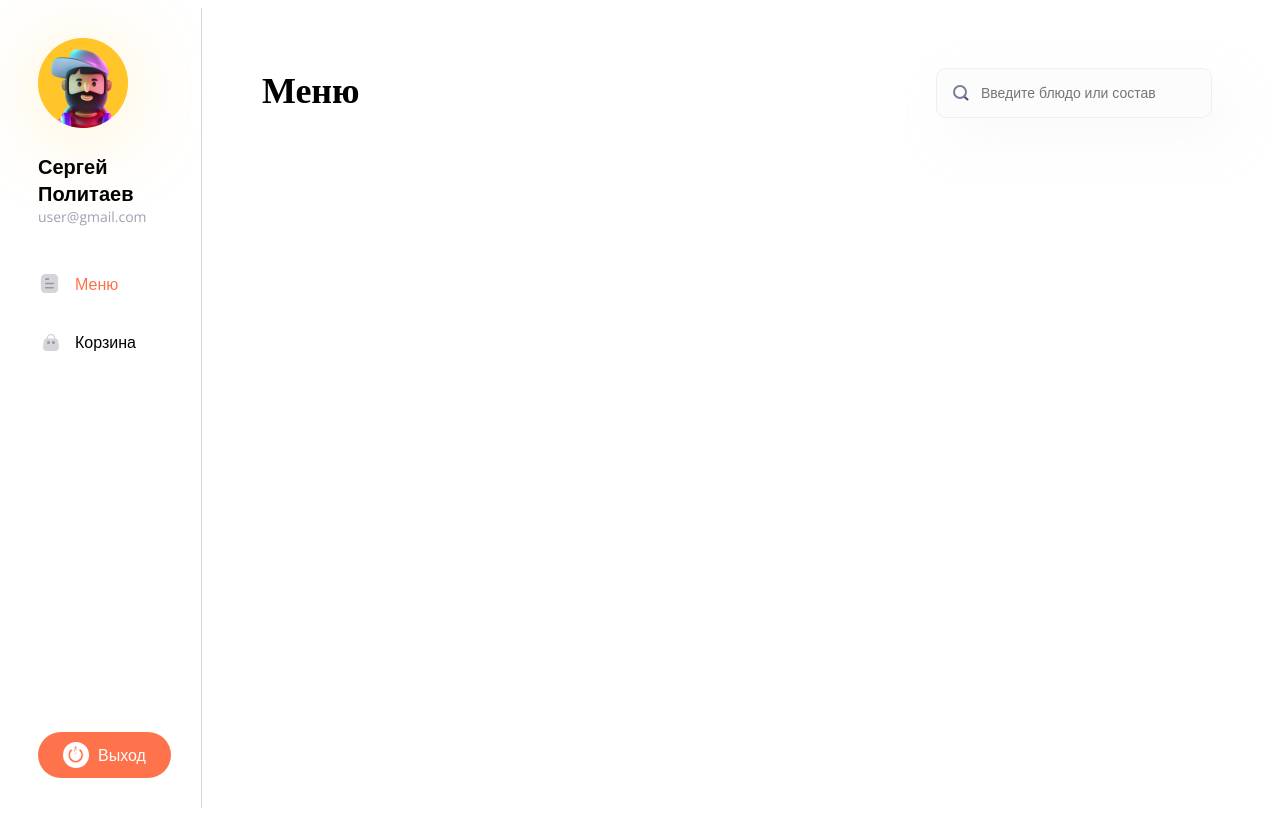
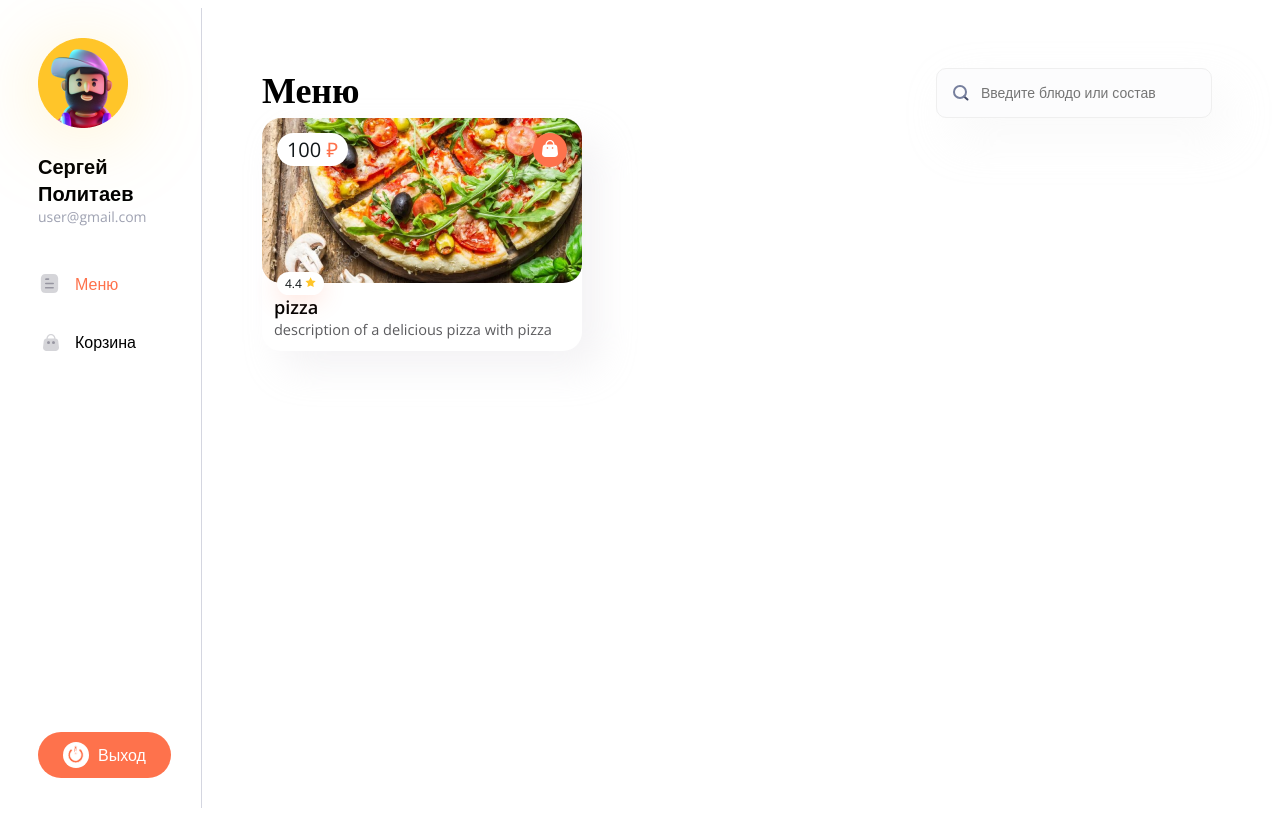
Before and after one commit to RoninSK8/typescript-pizza-2023, a React (Vite) app: page / in a window 1280 px wide. Built offline with nearby package versions, Linux system fonts and the light colour scheme.

Commit message:
Add product card component

```diff
--- a/src/Pages/Menu/Menu.tsx
+++ b/src/Pages/Menu/Menu.tsx
@@ -1,12 +1,25 @@
 import Header from '../../components/Header/Header';
+import ProductCard from '../../components/ProductCard/ProductCard';
 import Search from '../../components/Search/Search';
 import styles from './Menu.module.css';
 
 function Menu() {
 	return (
-		<div className={styles['head']}>
-			<Header>Меню</Header>
-			<Search placeholder="Введите блюдо или состав"></Search>
+		<div>
+			<div className={styles['head']}>
+				<Header>Меню</Header>
+				<Search placeholder="Введите блюдо или состав"></Search>
+			</div>
+			<div>
+				<ProductCard
+					id="123"
+					price={100}
+					rating={4.4}
+					title="pizza"
+					description="description of a delicious pizza with pizza"
+					image="/product-demo.png"
+				></ProductCard>
+			</div>
 		</div>
 	);
 }
--- /dev/null
+++ b/src/components/ProductCard/ProductCard.module.css
@@ -0,0 +1,87 @@
+.link {
+	text-decoration: none;
+}
+.card {
+	background: white;
+	border-radius: 19px;
+	box-shadow: 18.21429px 18.21429px 36.42857px 0px rgba(211, 209, 216, 0.25);
+	width: 320px;
+}
+.head {
+	position: relative;
+	min-height: 165px;
+	border-radius: 19px;
+}
+
+.price {
+	position: absolute;
+	top: 15px;
+	left: 15px;
+	background: var(--white-color);
+	padding: 3px 10px;
+	border-radius: 20px;
+
+	color: var(--ffffff, #111719);
+	font-family: Open Sans;
+	font-size: 20px;
+	font-style: normal;
+	font-weight: 400;
+	line-height: normal;
+}
+
+.currency {
+	color: var(--primary-color);
+}
+
+.rating {
+	position: absolute;
+	bottom: -12px;
+	left: 15px;
+	background: var(--white-color);
+	padding: 3px 8px;
+	border-radius: 20px;
+
+	color: var(--ffffff, #111719);
+	font-family: Open Sans;
+	font-size: 12px;
+	font-style: normal;
+	font-weight: 400;
+	line-height: normal;
+	box-shadow: 0px 6.07143px 24.28572px 0px rgba(254, 114, 76, 0.2);
+}
+
+.add-to-cart {
+	position: absolute;
+	top: 15px;
+	right: 15px;
+	background: var(--primary-color);
+	border-radius: 50%;
+	height: 34px;
+	width: 34px;
+	border: none;
+	cursor: pointer;
+}
+
+.add-to-cart:hover {
+	background: var(--primary-hover-color);
+}
+
+.footer {
+	padding: 12px;
+}
+
+.title {
+	color: var(--text-color);
+	font-size: 18.214px;
+	font-style: normal;
+	font-weight: 600;
+	line-height: normal;
+}
+
+.description {
+	color: var(--text-secondary-color);
+	font-size: 14.571px;
+	font-style: normal;
+	font-weight: 400;
+	line-height: normal;
+}
--- /dev/null
+++ b/src/components/ProductCard/ProductCard.tsx
@@ -0,0 +1,45 @@
+import { Link } from 'react-router-dom';
+import styles from './ProductCard.module.css';
+import { ProductCardProps } from './ProductCard.props';
+
+function ProductCard({
+	id,
+	price,
+	rating,
+	title,
+	description,
+	image,
+}: ProductCardProps) {
+	return (
+		<Link to={'/'} className={styles['link']}>
+			<div className={styles['card']} id={id}>
+				<div
+					className={styles['head']}
+					style={{ backgroundImage: `url('${image}')` }}
+				>
+					<div className={styles['price']}>
+						{price}&nbsp;
+						<span className={styles['currency']}>₽</span>
+					</div>
+					<div className={styles['rating']}>
+						{rating}&nbsp;
+						<img
+							className={styles['icon']}
+							src="/star-icon.svg"
+							alt="Иконка звёздочки"
+						/>
+					</div>
+					<button className={styles['add-to-cart']}>
+						<img src="/cart-button-icon.svg" alt="Добавить в корзину" />
+					</button>
+				</div>
+				<div className={styles['footer']}>
+					<div className={styles['title']}>{title}</div>
+					<div className={styles['description']}>{description}</div>
+				</div>
+			</div>
+		</Link>
+	);
+}
+
+export default ProductCard;
```
Also changed, not shown: src/components/ProductCard/ProductCard.props.ts (added, +8 -0 lines).
